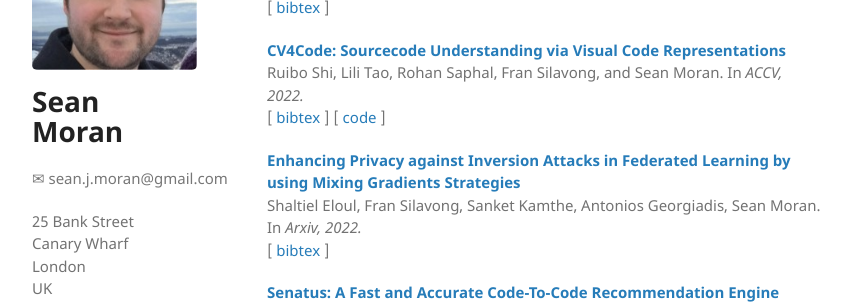
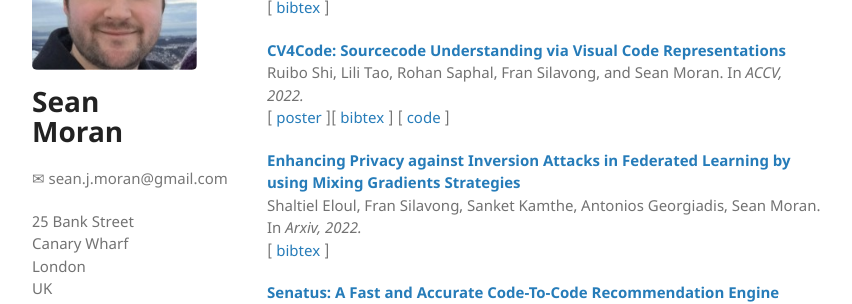
Before and after one commit to sjmoran/sjmoran.github.io, a Jekyll site: the page built from index.html, in a window 1280 px wide and 900 px high, scrolled down 1265 px. Shown: the part 153-457 px from the top of the window, without its empty margins (26-878 px from the left). Built offline with Jekyll 4.4.1, drawn with Linux system fonts in a browser that asks for light colours.

Commit message:
Update index.html

```diff
--- a/index.html
+++ b/index.html
@@ -55,7 +55,7 @@ Bill Moriarty, Chun-Fu Chen, Shaohan Hu, Sean Moran, Marco Pistoia, Vincenzo. Pi
 <p><strong><a target="_blank" href="https://arxiv.org/pdf/2205.08585.pdf">CV4Code: Sourcecode Understanding via Visual
 Code Representations</a></strong><br />
 Ruibo Shi, Lili Tao, Rohan Saphal, Fran Silavong, and Sean Moran. In <em>ACCV, 2022.</em><br />
-[ <a target="_blank" href="">bibtex</a> ] [ <a href="https://github.com/jpmorganchase/cv4code">code</a> ] </p>
+[ <a href="./pdfs/CV4Code_ACCV_poster.pdf">poster</a> ][ <a target="_blank" href="">bibtex</a> ] [ <a href="https://github.com/jpmorganchase/cv4code">code</a> ] </p>
 
 <p><strong><a target="_blank" href="https://arxiv.org/pdf/2204.12495.pdf">Enhancing Privacy against Inversion Attacks in Federated Learning by using
 Mixing Gradients Strategies</a></strong><br />
```
